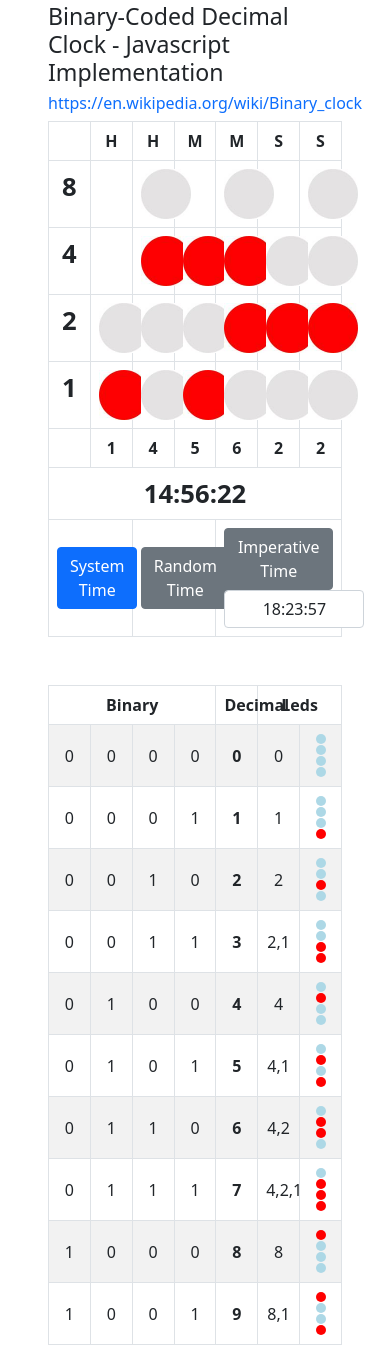
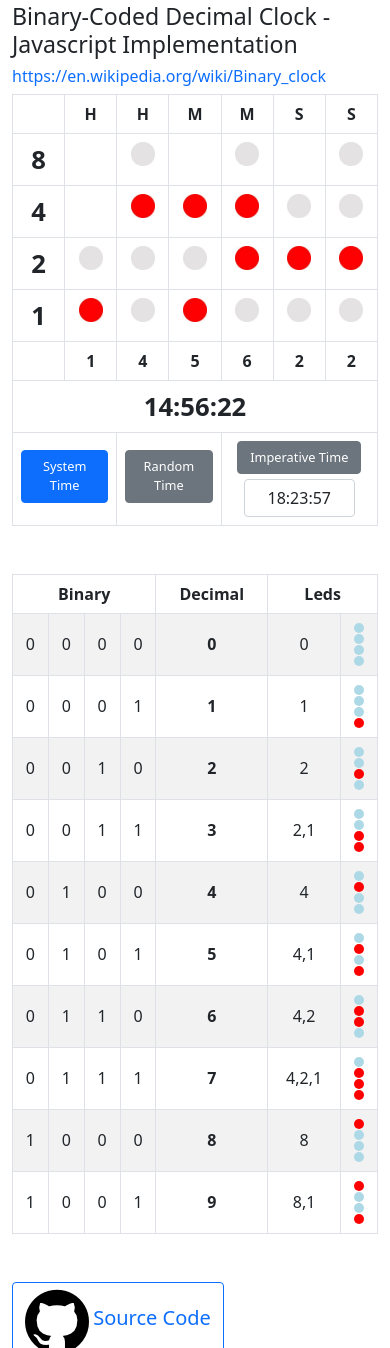
Before and after one commit to feroli1000/binary-clock, a plain HTML site: page index.html in a window 390 px wide. Shown: the part 135-1483 px from the top of the page. Drawn offline with nearby package versions, Linux system fonts and the light colour scheme.

Commit message:
Responsive css

```diff
--- a/bcdc.css
+++ b/bcdc.css
@@ -20,9 +20,24 @@
   font-size: 1.6rem;
 }
 
-#time-mode input[type="text"] {
+.time-mode input {
   display: inline-block;
   width: 140px;
   text-align: center;
   margin: 0;
 }
+
+@media (max-width: 1023px) {
+  #tb-clock td img {
+    width: 24px;
+  }
+
+  tfoot button.btn {
+    font-size: 0.8rem;
+    margin-bottom: 5px;
+  }
+
+  .time-mode input {
+    width: 80%;
+  }
+}
--- a/bcdc.js
+++ b/bcdc.js
@@ -125,22 +125,32 @@ class BinaryDecimalClock {
     tr3.innerHTML = `
       <th colspan="2"><button id="btn-system" class="btn btn-primary" data-mode="system">System Time</button></th>
       <th colspan="2"><button id="btn-random" class="btn btn-secondary" data-mode="random">Random Time</button></th>
-      <th colspan="3" id="time-mode">
+      <th colspan="3" class="time-mode">
         <button id="btn-imperative" class="btn btn-secondary" data-mode="imperative">Imperative Time</button>
-        <input id="imp-time" type="text" class="form-control" placeholder="hh:mm:ss" maxlength="8" value="18:23:57">
+        <input id="ipt-imperative" type="tel" class="form-control" placeholder="hh:mm:ss" maxlength="8" value="18:23:57">
       </th>`;
+    (new Promise((resolve, reject) => {
       tfoot.append(tr1, tr2, tr3);
       this.TABLE.append(tfoot);
+      resolve();
+    }).then(() => {
       // Buttons events
       const table_id = this.TABLE.getAttribute('id');
       const buttons = document.querySelectorAll(`#${table_id} tfoot button`);
       const _self = this;
       buttons.forEach(elem => {
-      elem.addEventListener("click", function () {
+        elem.addEventListener('click', function () {
           const mode = this.getAttribute('data-mode');
           _self.setTimeMode(mode);
         }, false);
       });
+      // Input event
+      document.getElementById('ipt-imperative').addEventListener('keyup', function () {
+        const size = this.value.length;
+        (size === 2) && (this.value += ':');
+        (size === 5) && (this.value += ':');
+      }, false);
+    }));
   }
 
   setTimeMode(mode) {
@@ -188,9 +198,9 @@ class BinaryDecimalClock {
     }
     if (this.time_mode === 'imperative') {
       const isValidTime = (value) => /^([0-1][0-9]|[2][0-3]):([0-5][0-9]):([0-5][0-9])$/.test(value);
-      const time = document.getElementById("imp-time").value;
+      const time = document.getElementById('ipt-imperative').value;
       if (!isValidTime(time)) {
-        alert(`${time} is not a valid time`);
+        alert(`'${time}' is not a valid time`);
         return null;
       }
       const hours = parseInt(time.substr(0, 2), 10);
--- a/index.html
+++ b/index.html
@@ -28,10 +28,6 @@
       width: 24px;
     }
 
-    #tb-legend {
-      table-layout: fixed;
-    }
-
     #tb-legend th,
     #tb-legend td {
       text-align: center;
@@ -42,19 +38,19 @@
       font-weight: bold;
     }
 
-    .signal-on,
-    .signal-off {
+    #tb-legend .signal-on,
+    #tb-legend .signal-off {
       border-radius: 50%;
       width: 10px;
       height: 10px;
       margin: 1px auto;
     }
 
-    .signal-off {
+    #tb-legend .signal-off {
       background: lightblue;
     }
 
-    .signal-on {
+    #tb-legend .signal-on {
       background: red;
     }
   </style>
@@ -72,7 +68,7 @@
     </div>
   </nav>
 
-  <main class="container p-5">
+  <main class="container py-5">
     <h3>Binary-Coded Decimal Clock - Javascript Implementation</h3>
     <h6><a href="https://en.wikipedia.org/wiki/Binary_clock"
         target="_blank">https://en.wikipedia.org/wiki/Binary_clock</a></h6>
@@ -95,7 +91,7 @@
             <!-- Dinamic content -->
           </tbody>
         </table>
-        <div class="mt-5">
+        <div class="my-5">
           <a href="https://github.com/feroli1000/binary-clock" class="btn btn-outline-primary"><img
               src="./img/github.png"> <span class="h5">Source Code</span></a>
         </div>
@@ -129,7 +125,7 @@
     document.addEventListener('DOMContentLoaded', function () {
       (new BinaryDecimalClock('tb-clock')).init();
       fillTableLegend();
-    });
+    }, false);
 
     const LEDS_NUMBERS = [
       [0], // 0
```
Lines whose indentation alone changed are shown as unchanged.
